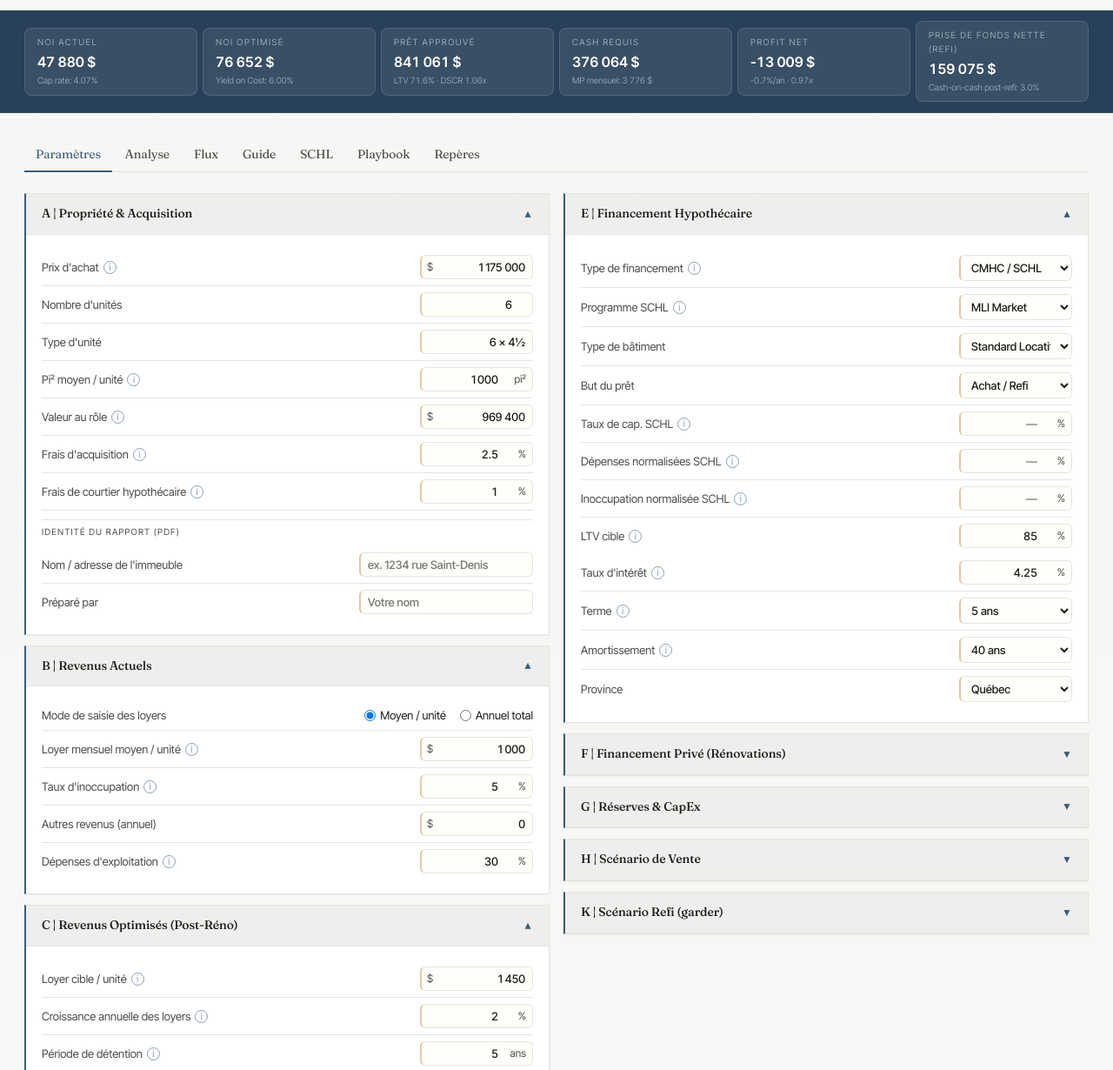
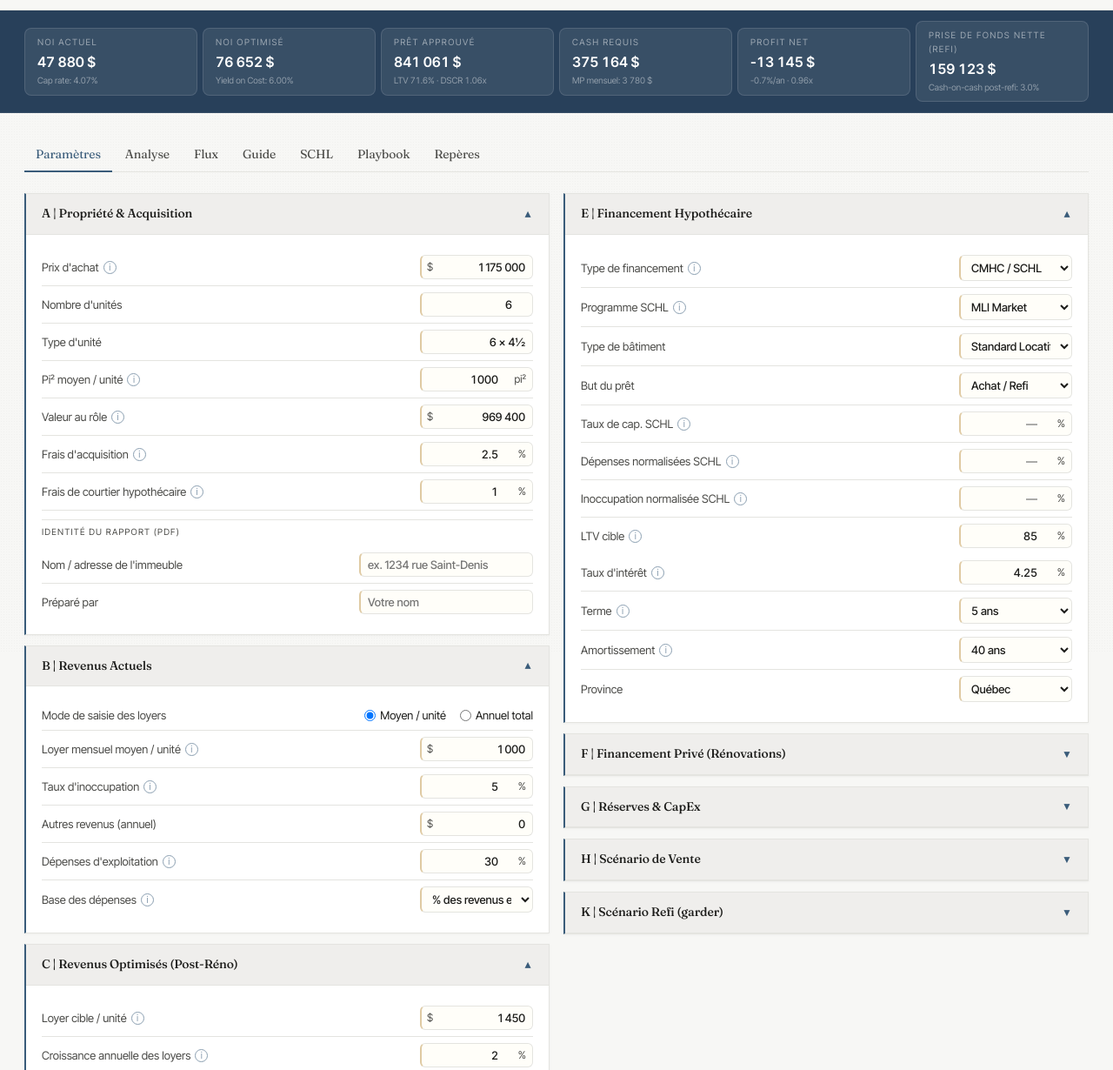
Before and after one commit to Barbjulien/plex-quebec, a plain HTML site: page underwriting/index.html in a window 1280 px wide. Shown: the part 51-1281 px from the top of the page at 87% size. Drawn offline with Linux system fonts and the light colour scheme.

Commit message:
Match broker sheet exactly: expense-basis option + capitalized droits
- New "Base des dépenses" select (% EGI / % RBP) — broker analyses
  express expenses as % of gross potential income; applies to current,
  optimized and SCHL-normalized expenses and all projection loops
- Droits SCHL capitalized into the total loan (prêt + prime + droits),
  matching lender practice; removed from cash required and refi
  cash-out deductions; dev-mode TDC adjusted accordingly
- Reproduces the Multi-Prets sheet to the dollar: total loan 884,209,
  payment 3,895.97/mo

Co-Authored-By: Claude Fable 5 <noreply@anthropic.com>

```diff
--- a/underwriting/index.html
+++ b/underwriting/index.html
@@ -781,6 +781,10 @@ footer .logo { color: var(--paper); }
             <div class="field-row">
               <span class="field-label">Dépenses d'exploitation <span class="tooltip-wrap"><span class="tip-icon">i</span><span class="tooltip-text">30–35% = bien entretenu 6+, 35–40% = moyen, 40–45% = vieux/petit. Exclut le service de la dette.</span></span></span>
               <div class="field-input has-sfx"><input type="number" id="operatingExpenses" value="30" step="0.5" min="0" max="100" onchange="recalc()"><span class="sfx">%</span></div>
+            </div>
+            <div class="field-row">
+              <span class="field-label">Base des dépenses <span class="tooltip-wrap"><span class="tip-icon">i</span><span class="tooltip-text">Les analyses de courtiers (ex. Multi-Prêts) expriment souvent les dépenses en % du revenu brut potentiel (RBP). L'option choisie s'applique aussi aux dépenses optimisées et normalisées SCHL.</span></span></span>
+              <div class="field-input"><select id="opexBasis" onchange="recalc()"><option value="egi">% des revenus effectifs (EGI)</option><option value="rbp">% du revenu brut potentiel (RBP)</option></select></div>
             </div>
           </div>
         </div>
@@ -2881,7 +2885,9 @@ function computeCmhc(program, buildingType, purpose, mliPts, targetLtvPct, rateP
   const baseRate = getBasePremiumRate(effLtv*100, buildingType, purpose);
   const netRate = Math.max(0, (baseRate + surcharge) * (1 - discount));
   const premium = approvedLoan * netRate;
-  const insured = approvedLoan + premium;
+  const appFee = units * 150;   // Droits SCHL: 150 $/unité (confirmé fiche Multi-Prêts 2026-07)
+  // Prime ET droits capitalisés dans le prêt total (pratique courtier: montant total = prêt + prime + droits)
+  const insured = approvedLoan + premium + appFee;
   const r = monthlyRate(ratePct);
   const n = effAmort * 12;
   const mp = r === 0 ? insured/n : insured * r * Math.pow(1+r,n) / (Math.pow(1+r,n)-1);
@@ -2889,7 +2895,6 @@ function computeCmhc(program, buildingType, purpose, mliPts, targetLtvPct, rateP
   const dscrInsured = ads > 0 ? noi / ads : 0;
   const provTax = premium * getProvTax(province);
   const downPayment = propertyValue - approvedLoan;
-  const appFee = units * 150;   // Droits SCHL: 150 $/unité (confirmé fiche Multi-Prêts 2026-07)
   const dscrBase = mc > 0 && approvedLoan > 0 ? noi / (approvedLoan * mc) : 0;
   return {mc, ltvMaxLoan, dscrMaxLoan, approvedLoan, binding, effLtv, dscrBase, baseRate, surcharge, discount, netRate, premium, insured, mp, ads, dscrInsured, provTax, downPayment, appFee, effAmort, lendingValue: lv};
 }
@@ -2979,8 +2984,9 @@ function recalc() {
       _rentAnnualEl.value = formatCurrency(String(Math.round(gri)));
     }
   }
+  const opexBasis = gs('opexBasis') || 'egi';   // 'egi' | 'rbp' (convention courtier)
   const egi = gri * (1 - vacPct/100) + otherInc;
-  const opex = egi * opexPct/100;
+  const opex = (opexBasis === 'rbp' ? gri : egi) * opexPct/100;
   const noi = egi - opex;
   const capRate = purchasePrice > 0 ? noi / purchasePrice : 0;
   const grm = gri > 0 ? purchasePrice / gri : 0;
@@ -2991,11 +2997,16 @@ function recalc() {
   const totalInvest = totalReno + cfk;
   const renoPerSqft = avgSqft > 0 && units > 0 ? totalReno / (avgSqft * units) : 0;
 
-  // C: Optimized NOI
+  // C: Optimized NOI — NOI at a given per-unit rent, honouring the expense basis
+  const noiAtRent = rent => {
+    const g = rent * units * 12;
+    const e = g * (1 - optVacPct/100) + otherInc;
+    return e - (opexBasis === 'rbp' ? g : e) * optOpexPct/100;
+  };
   const projRentExit = targetRent * Math.pow(1 + rentGrowth/100, holding);
   const optGRI = projRentExit * units * 12;
   const optEGI = optGRI * (1 - optVacPct/100) + otherInc;
-  const optOpex = optEGI * optOpexPct/100;
+  const optOpex = (opexBasis === 'rbp' ? optGRI : optEGI) * optOpexPct/100;
   const optNOI = optEGI - optOpex;
   // yoc is computed below (after brokerFee & cmhc are in scope) on a full all-in cost basis
 
@@ -3006,7 +3017,7 @@ function recalc() {
   const schlOpex = schlOpexIn !== '' ? (parseFloat(schlOpexIn) || 0) : opexPct;
   const schlVac  = schlVacIn  !== '' ? (parseFloat(schlVacIn)  || 0) : vacPct;
   const schlEGI  = gri * (1 - schlVac / 100) + otherInc;
-  const schlNOI  = schlEGI * (1 - schlOpex / 100);
+  const schlNOI  = schlEGI - (opexBasis === 'rbp' ? gri : schlEGI) * schlOpex / 100;
   const valeurEconomique = schlCapRate > 0 ? schlNOI / (schlCapRate / 100) : purchasePrice;
   const cmhc = acqFinType === 'cmhc'
     ? computeCmhc(program, buildingType, purpose, mliPts, targetLtv, rate, term, amort, province, purchasePrice, schlNOI, units, valeurEconomique, false)
@@ -3023,7 +3034,8 @@ function recalc() {
 
   // H: Total cash required
   const brokerFee = cmhc.approvedLoan * brokerFeePct/100;
-  const totalCash = cmhc.downPayment + renoEquity + acqCostDollar + cmhc.provTax + cmhc.appFee + brokerFee;
+  // Droits SCHL capitalisés dans le prêt — pas de cash à la fermeture pour ce poste
+  const totalCash = cmhc.downPayment + renoEquity + acqCostDollar + cmhc.provTax + brokerFee;
   // Full all-in project cost (denominateur Yield on Cost) = achat + frais acq + réno + courtier + frais SCHL
   const allInCost = totalAcqCost + totalInvest + brokerFee + cmhc.provTax + cmhc.appFee;
   const yoc = allInCost > 0 ? optNOI / allInCost : 0;
@@ -3044,8 +3056,7 @@ function recalc() {
   let weightedRev = 0;
   for (let y = 1; y <= holding; y++) {
     const frac = tr > 0 ? 1 - Math.pow(1-tr, y) : 1;
-    const rentY = targetRent * Math.pow(1 + rentGrowth/100, y);
-    const noiY = (rentY * units * 12 * (1 - optVacPct/100) + otherInc) * (1 - optOpexPct/100);
+    const noiY = noiAtRent(targetRent * Math.pow(1 + rentGrowth/100, y));
     const noiCurrY = noi * Math.pow(1 + rentGrowth/100, y);
     weightedRev += noiY * frac + noiCurrY * (1-frac);
   }
@@ -3078,7 +3089,7 @@ function recalc() {
   // Same payoff as the Vente scenario — same year, same original loan.
   const grossCashOut = refi.approvedLoan - balanceAtExit - penalty;
   const refiBrokerFee = refi.approvedLoan * refiBrokerPct/100;
-  const netCashOut = grossCashOut - refiClosing - refi.provTax - refi.appFee - refiBrokerFee - privAmt;
+  const netCashOut = grossCashOut - refiClosing - refi.provTax - refiBrokerFee - privAmt; // droits refi capitalisés
   // Going forward, post-refi: capital still at risk (can be ≤ 0 if fully recycled), new debt
   // service, resulting stabilized annual cash flow, and paper equity left in the asset.
   const cashLeftIn = totalCash - netCashOut;
@@ -3093,8 +3104,7 @@ function recalc() {
   venteCF[0] = -totalCash;
   for (let y = 1; y <= holdingIntR; y++) {
     const frac = tr > 0 ? 1 - Math.pow(1-tr, y) : 1;
-    const rentY = targetRent * Math.pow(1+rentGrowth/100, y);
-    const noiY = (rentY * units * 12 * (1-optVacPct/100) + otherInc) * (1-optOpexPct/100);
+    const noiY = noiAtRent(targetRent * Math.pow(1+rentGrowth/100, y));
     const noiCurrY = noi * Math.pow(1+rentGrowth/100, y);
     const blendedNOI = noiY * frac + noiCurrY * (1-frac);
     const privIntV = holding > 0 ? privAmt * privRate/100 * (y - 0.5) / holding : 0;
@@ -3238,7 +3248,8 @@ function updateOutputs() {
       (c.discount > 0 ? outRow('Rabais MLI Select', '-'+fmtP(c.discount*100)) : '') +
       outRow('Taux net', fmtP(c.netRate*100)) +
       outRow('Prime SCHL nette', fmtC(c.premium), 'key-row') +
-      outRow('Hypothèque assurée', fmtC(c.insured)) : '') +
+      (c.appFee > 0 ? outRow('Droits SCHL (capitalisés)', fmtC(c.appFee)) : '') +
+      outRow('Hypothèque assurée (prêt + prime + droits)', fmtC(c.insured)) : '') +
     outRow('Paiement mensuel', fmtC(c.mp)) +
     '<div class="divider"></div>' +
     `<div class="sub-label">Cash requis à la fermeture</div>` +
@@ -3247,7 +3258,6 @@ function updateOutputs() {
     outRow('Frais d\'acquisition', fmtC(C.acqCostDollar)) +
     outRow('Frais de courtier hypothécaire', fmtC(brokerFee)) +
     (isCmhcAcq && c.provTax > 0 ? outRow('TVQ sur prime SCHL', fmtC(c.provTax)) : '') +
-    (isCmhcAcq && c.appFee  > 0 ? outRow('Frais de demande SCHL', fmtC(c.appFee)) : '') +
     outRow('TOTAL CASH REQUIS', fmtC(totalCash), 'key-row') +
     `<div class="metric-grid">
       ${metricBox('Cash Requis', fmtC(totalCash), '', 'amber')}
@@ -3307,7 +3317,7 @@ function updateOutputs() {
       `<div class="sub-label">Prime SCHL (refi)</div>` +
       outRow('Prime SCHL nette', fmtC(r.premium)) +
       (r.provTax > 0 ? outRow('TVQ sur prime', '-'+fmtC(r.provTax), 'neg') : '') +
-      (r.appFee  > 0 ? outRow('Frais de demande SCHL', '-'+fmtC(r.appFee), 'neg') : '') : '') +
+      (r.appFee  > 0 ? outRow('Droits SCHL (capitalisés)', fmtC(r.appFee)) : '') : '') +
     '<div class="divider"></div>' +
     `<div class="sub-label">Prise de fonds — Année ${holdingInt}</div>` +
     outRow('Balance hypothécaire à la sortie', '-'+fmtC(balanceAtExit), 'neg') +
@@ -3339,6 +3349,7 @@ function updateCashFlow() {
   const targetRent = parseFloat(String(document.getElementById('targetRent').value).replace(/[^\d.-]/g,'')) || 0;
   const rentGrowth = (parseFloat(document.getElementById('rentGrowth').value) || 0) / 100;
   const units = parseFloat(document.getElementById('units').value) || 0;
+  const opexBasis = (document.getElementById('opexBasis') || {value:'egi'}).value || 'egi';
   const effAmort = cmhc.effAmort;
   const holdingInt = Math.min(Math.round(holding), 30);
 
@@ -3352,11 +3363,14 @@ function updateCashFlow() {
   for (let y = 1; y <= holdingInt; y++) {
     const frac = turnover > 0 ? 1 - Math.pow(1-turnover, y) : 1;
     const rentY = targetRent * Math.pow(1 + rentGrowth, y);
-    const noiY = (rentY * units * 12 * (1 - optVacPct/100) + otherInc) * (1 - optOpexPct/100);
-    // Current-rent NOI also grown by rentGrowth each year (in-place rents adjust annually)
+    const griY = rentY * units * 12;
+    const egiY = griY * (1 - optVacPct/100) + otherInc;
+    const noiY = egiY - (opexBasis === 'rbp' ? griY : egiY) * optOpexPct/100;
+    // Current-rent NOI/EGI also grown by rentGrowth each year (in-place rents adjust annually)
     const noiCurrY = noi * Math.pow(1 + rentGrowth, y);
+    const egiCurrY = C.egi * Math.pow(1 + rentGrowth, y);
     const blendedNOI = noiY * frac + noiCurrY * (1-frac);
-    const blendedEGI = blendedNOI / (1 - optOpexPct/100);
+    const blendedEGI = egiY * frac + egiCurrY * (1-frac);
     const ds = cmhc.ads;
     // Private bridge interest: ramped draw — interest on mid-year cumulative balance
     const privIntY = holding > 0 ? privAmt * privRate/100 * (y - 0.5) / holding : 0;
@@ -3435,7 +3449,7 @@ function updateCashFlow() {
       wfRow('= Flux total à la sortie', fmtC(e.fluxVente), 'cf-wf-sep cf-wf-total '+(e.fluxVente >= 0 ? 'pos-cf' : 'neg-cf')),
       wfRow('Cumulatif', fmtC(e.cumVente), 'cf-wf-total '+(e.cumVente >= 0 ? 'pos-cf' : 'neg-cf')),
     ].join('');
-    const refiFraisPen = penalty + refi.provTax + refi.appFee + refiBrokerFee + refiClosing;
+    const refiFraisPen = penalty + refi.provTax + refiBrokerFee + refiClosing;
     const refiCardRows = [
       wfRow('Prêt refi', '+'+fmtC(refi.approvedLoan), 'pos-cf'),
       wfRow('Remb. hypothèque', '-'+fmtC(balanceAtExit), 'neg-cf'),
@@ -3693,6 +3707,7 @@ function resetAll() {
   document.getElementById('cmhcProgram').value = 'mli-market';
   document.getElementById('refiProgram').value = 'mli-market';
   document.getElementById('buildingType').value = 'standard';
+  document.getElementById('opexBasis').value = 'egi';
   document.getElementById('loanPurpose').value = 'purchase';
   document.getElementById('schlCapRate').value = '';
   document.getElementById('schlOpexPct').value = '';
@@ -3964,7 +3979,7 @@ function recalcDev() {
   const brokerFee = constrLoan * dBrokerFeePct / 100;
 
   // ── Total Development Cost ──
-  const TDC = costExFin + financingCarry + brokerFee + takeout.provTax + takeout.appFee;
+  const TDC = costExFin + financingCarry + brokerFee + takeout.provTax; // droits SCHL capitalisés dans le prêt take-out
 
   // ── Development metrics ──
   const yocDev       = TDC > 0 ? stabNOI / TDC : 0;
@@ -4042,7 +4057,7 @@ function recalcDev() {
   // ── Residual land value ──
   const targetMarginDec = dTargetMargin / 100;
   const maxTDC          = GDV > 0 && (1 + targetMarginDec) > 0 ? GDV / (1 + targetMarginDec) : 0;
-  const nonLandCost     = hard + soft + contingency + financingCarry + brokerFee + takeout.provTax + takeout.appFee;
+  const nonLandCost     = hard + soft + contingency + financingCarry + brokerFee + takeout.provTax;
   const residualLandGross= maxTDC - nonLandCost;
   const residualLand     = dLandClosingPct > 0
     ? residualLandGross / (1 + dLandClosingPct / 100)
@@ -4119,7 +4134,7 @@ function updateDevOutputs() {
     outRow('Carry intérêts construction', fmtC(financingCarry), 'neg') +
     outRow('Frais de courtier hypothécaire', fmtC(brokerFee), 'neg') +
     (isCmhcTakeout && takeout.provTax > 0 ? outRow('TVQ sur prime SCHL', fmtC(takeout.provTax), 'neg') : '') +
-    (isCmhcTakeout && takeout.appFee  > 0 ? outRow('Frais de demande SCHL', fmtC(takeout.appFee), 'neg') : '') +
+    (isCmhcTakeout && takeout.appFee  > 0 ? outRow('Droits SCHL (capitalisés)', fmtC(takeout.appFee)) : '') +
     outRow('COÛT TOTAL DE DÉVELOPPEMENT', fmtC(TDC), 'key-row') +
     `<div class="metric-grid">
       ${metricBox('TDC', fmtC(TDC), 'ex-financement: '+fmtC(costExFin), 'blue')}
@@ -4260,7 +4275,7 @@ function updateDevCashFlow() {
     ['Coûts indirects (soft)', soft],
     ['Contingence', contingency],
     ['Carry intérêts', financingCarry],
-    ['Frais courtier + SCHL', brokerFee + C.takeout.provTax + C.takeout.appFee],
+    ['Frais courtier + SCHL', brokerFee + C.takeout.provTax],
   ];
   let cumul = 0;
   let costRows = '';
```
